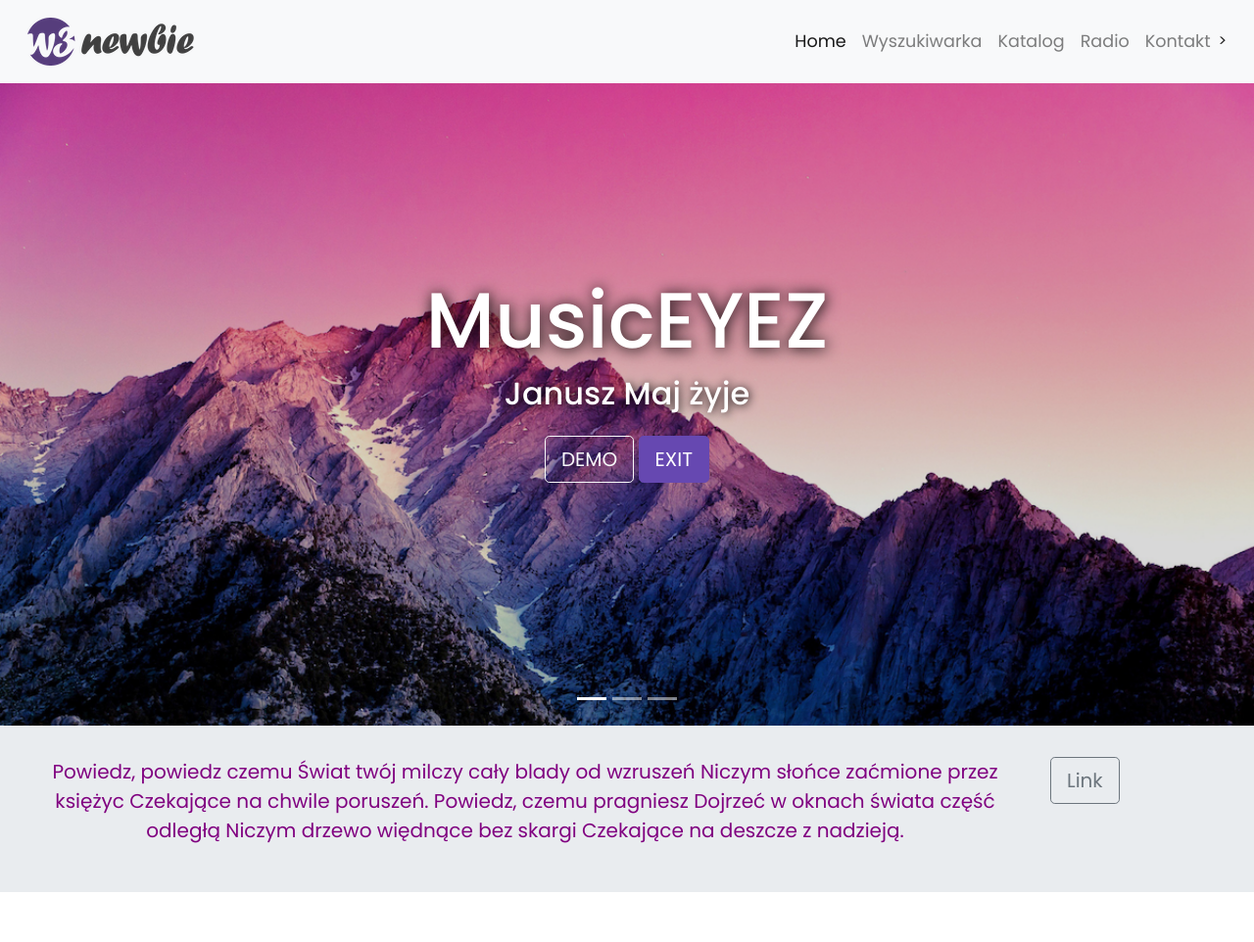
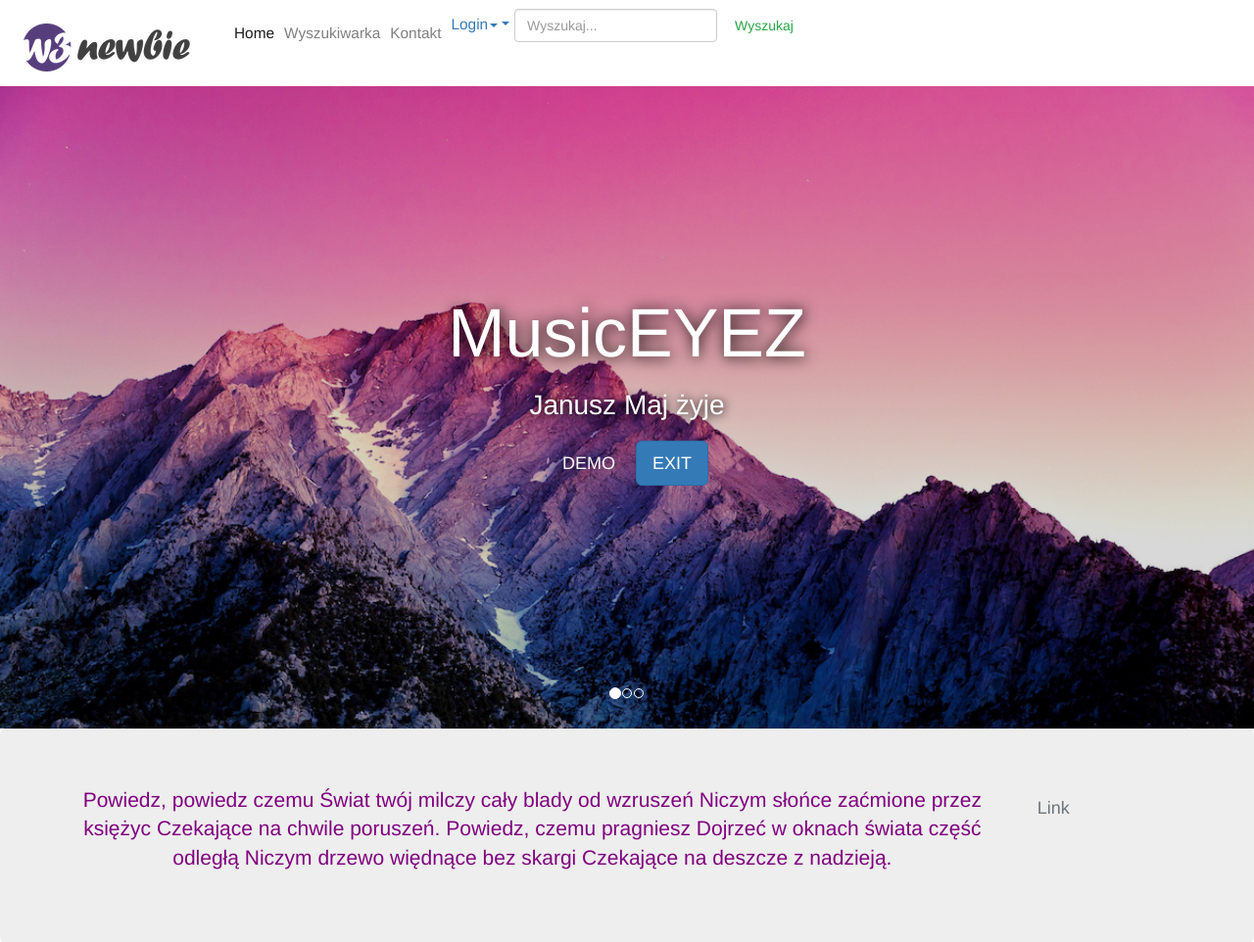
Before and after one commit to KarwowskiZyczynski/MusicEYEZ, a PHP site: page /M/indexM.html in a window 1280 px wide; the page is wider, and only the part inside the window is pictured. Shown: the top 962 px of that part at 98% size. Run offline with PHP 8.4, Linux system fonts and the light colour scheme; some libraries are stand-ins or nearby versions.

Commit message:
Projekt PAI Dodano menu i wyszukiwarkę.

```diff
--- a/M/indexM.html
+++ b/M/indexM.html
@@ -5,37 +5,91 @@
 	<meta name="viewport" content="width=device-width, initial-scale=1">
 	<title>MusicEYEZ</title>
 	<link rel="stylesheet" href="https://maxcdn.bootstrapcdn.com/bootstrap/4.0.0/css/bootstrap.min.css">
+	<link rel="stylesheet" href="css/animate.css">
 	<script src="https://ajax.googleapis.com/ajax/libs/jquery/3.3.1/jquery.min.js"></script>
 	<script src="https://cdnjs.cloudflare.com/ajax/libs/popper.js/1.12.9/umd/popper.min.js"></script>
 	<script src="https://maxcdn.bootstrapcdn.com/bootstrap/4.0.0/js/bootstrap.min.js"></script>
 	<link rel="stylesheet" href="https://cdnjs.cloudflare.com/ajax/libs/font-awesome/4.7.0/css/font-awesome.min.css">
 	<link href="style.css" rel="stylesheet">
+	<link href="//netdna.bootstrapcdn.com/bootstrap/3.2.0/css/bootstrap.min.css" rel="stylesheet" id="bootstrap-css">
+	<script src="//netdna.bootstrapcdn.com/bootstrap/3.2.0/js/bootstrap.min.js"></script>
+	<script src="//code.jquery.com/jquery-1.11.1.min.js"></script>
+	<link href="//maxcdn.bootstrapcdn.com/font-awesome/4.2.0/css/font-awesome.min.css" rel="stylesheet">
 </head>
 <body>
 
 <!-- Navigation -->
-<nav class="navbar navbar-expand-md navbar-light bg-light sticky-top">
-<div class="container-fluid">
+
+
+
+<!-- TUTAJ ZACZYNAJĄ SIĘ ZMIANY -->
+<nav class="navbar navbar-expand-lg navbar-light bg-white">
 	<a class="navbar-brand" href="#"><img src="img/logo.png"></a>
-	<button class="navbar-toggler" type="button" data-toggle="collapse" data-target="#navbarResponsive">
+	<button class="navbar-toggler" type="button" data-toggle="collapse" data-target="#navbarSupportedContent" aria-controls="navbarSupportedContent" aria-expanded="false" aria-label="Toggle navigation">
 		<span class="navbar-toggler-icon"></span>
 	</button>
-	<div class="collapse navbar-collapse" id="navbarResponsive">
-		<ul class="navbar-nav ml-auto">
-			<li class="nav-item active">
-				<a class="nav-link" href="#">Home</a>
-			</li>
-			<li class="nav-item">
-				<a class="nav-link" href="#">Wyszukiwarka</a>
-			</li>			<li class="nav-item">
-				<a class="nav-link" href="#">Katalog</a>
-			</li>			<li class="nav-item">
-				<a class="nav-link" href="#">Radio</a>
-			</li>			<li class="nav-item">
-				<a class="nav-link" href="#">Kontakt</a>
+	<div class="collapse navbar-collapse" id="navbarSupportedContent">
+	    <ul class="navbar-nav mr-auto">
+	        <li class="nav-item active">
+	            <a class="nav-link" href="#">Home</span></a>
+	        </li>
+	        <li class="nav-item">
+	            <a class="nav-link" href="#">Wyszukiwarka</a>
+	        </li>
+	        <li class="nav-item">
+	            <a class="nav-link" href="#">Kontakt</a>
+	        </li>
+	    </ul>
+	    <ul class="navbar-nav mr-right">
+				 <li class="nav-link dropdown">
+				     <a href="#" class="dropdown-toggle" data-toggle="dropdown">Login<span class="caret"></span></a>
+				<ul id="login-dp" class="dropdown-menu">
+				<li>
+				<div class="row">
+				<div class="col-md-12">
+					Login via
+				<div class="social-buttons">
+					<a href="#" class="btn btn-fb"><i class="fa fa-facebook"></i> Facebook</a>
+					<a href="#" class="btn btn-tw"><i class="fa fa-twitter"></i> Twitter</a>
+				</div>
+				          or
+				<form class="form" role="form" method="post" action="login" accept-charset="UTF-8" id="login-nav">
+				<div class="form-group">
+					 <label class="sr-only" for="exampleInputEmail2">Email address</label>
+					 <input type="email" class="form-control" id="exampleInputEmail2" placeholder="Email address" required>
+				</div>
+				<div class="form-group">
+					<label class="sr-only" for="exampleInputPassword2">Password</label>
+					 <input type="password" class="form-control" id="exampleInputPassword2" placeholder="Password" required>
+				<div class="help-block text-right"><a href="">Forget the password ?</a></div>
+				</div>
+				<div class="form-group">
+					<button type="submit" class="btn btn-primary btn-block">Sign in</button>
+				</div>
+				<div class="checkbox">
+					<label>
+					<input type="checkbox"> keep me logged-in
+					 </label>
+				</div>
+				</form>
+				</div>
+				<div class="bottom text-center">
+				New here ? <a href="#"><b>Join Us</b></a>
+				</div>
+				 </div>
 			</li>
 		</ul>
-	</div>>
+		</ul>
+
+	</li>
+	    <form class="form-inline my-2 my-lg-0">
+	        <input class="form-control mr-sm-2" type="text" placeholder="Wyszukaj..." aria-label="Search">
+	        <button class="btn btn-outline-success my-2 my-sm-0" type="submit">Wyszukaj</button>
+	    </form>
+	</div>
+
+
+	<!-- tu koncze zmiany -->
 </div>
 </nav>
 <!--- Image Slider -->
@@ -186,7 +240,7 @@
 		</div>
 		<div class="col-md-4">
 			<div class="card">
-				<img class="card-img-top" src="img/team2.jpg">
+				<img class="card-img-top" src="img/team2.png">
 				<div class="card-body">
 					<h4 class="card-title">Johnny Sins</h4>
 					<p class="card-text">Polski menedżer, bankowiec i polityk. Od 2017 prezes Rady Ministrów. Prezes zarządu Banku Zachodniego WBK w latach 2007–2015, wiceprezes Rady Ministrów, minister rozwoju, a następnie minister rozwoju i finansów.</p>
@@ -196,7 +250,7 @@
 		</div>
 		<div class="col-md-4">
 			<div class="card">
-				<img class="card-img-top" src="img/team2.png">
+				<img class="card-img-top" src="img/team3.png">
 				<div class="card-body">
 					<h4 class="card-title">Jane Doe</h4>
 					<p class="card-text">Polska piosenkarka, wykonująca muzykę pop i dance. Od debiutu w 2004 wydała pięć albumów studyjnych i wylansowała przeboje, takie jak m.in. „Pozwól żyć”, „Słowa”, „Trochę ciepła” i „Otwórz oczy”.</p>
--- a/M/style.css
+++ b/M/style.css
@@ -143,7 +207,9 @@
   font-size: 2em;
   padding: .7rem;
 }
-.carou
+.carousel-indicators{
+  display: none;
+}
 }
 
 
```
Also changed, not shown: other parts of M/style.css (+64 -0 lines).
